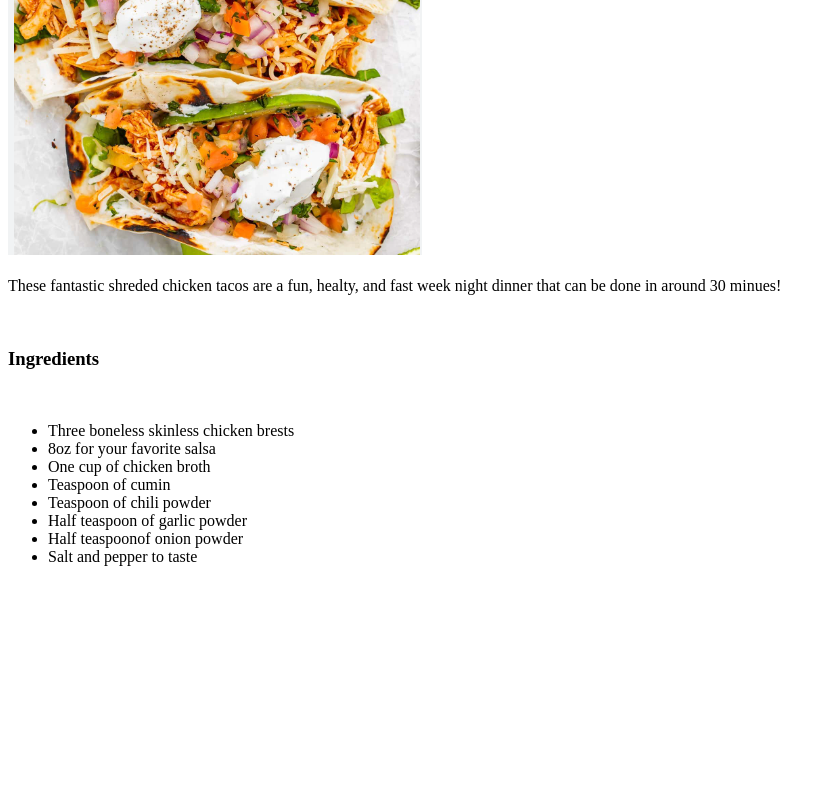
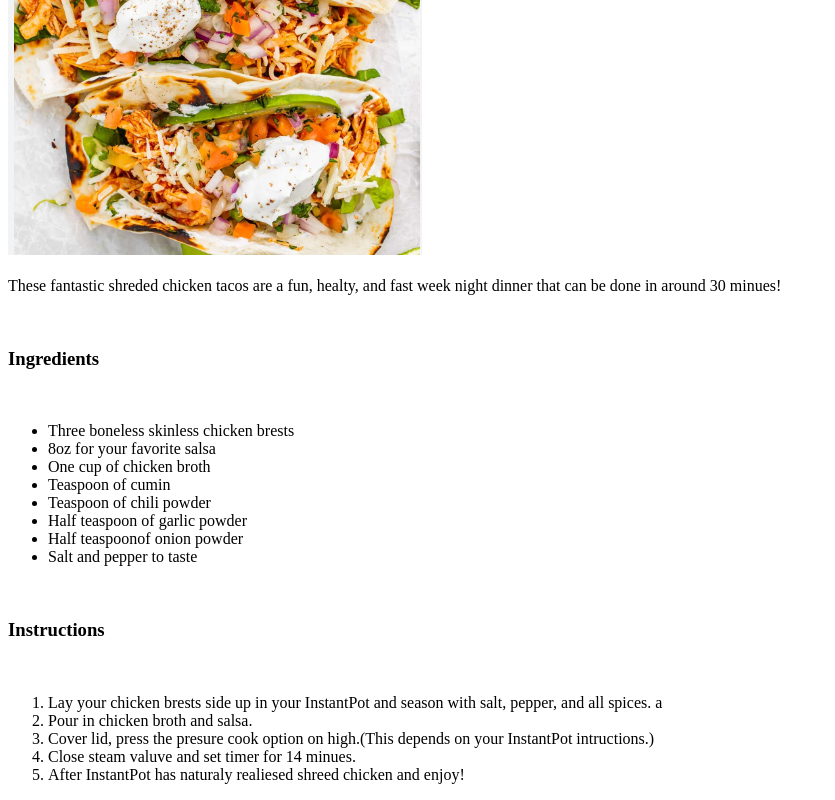
Before and after one commit to Nico28/odin-recipes, a plain HTML site: page recipes/InstantPot_Taco_Chicken.html in a window 1280 px wide. Shown: the part 453-1253 px from the top of the page, without its empty margins (0-835 px from the left). Before the commit the page ends 1035 px from the top, so only its background shows below. Drawn offline with Linux system fonts and the light colour scheme.

Commit message:
Edit recipes/InstantPot_Taco_Chicken.html

```diff
--- a/recipes/InstantPot_Taco_Chicken.html
+++ b/recipes/InstantPot_Taco_Chicken.html
@@ -15,7 +15,7 @@
         <br>
         <h3>Ingredients</h3>
         <br>
-        <p>
+
            <ul>
                <li>Three boneless skinless chicken brests</li>
                <li>8oz for your favorite salsa</li>
@@ -26,6 +26,17 @@
                <li>Half teaspoonof onion powder</li>
                <li>Salt and pepper to taste</li>
            </ul>
-        </p>
+           <br>
+           <h3>Instructions</h3>
+           <br>
+           <ol>
+                <li>Lay your chicken brests side up in your InstantPot and season with salt, pepper, and all spices. a</li>
+                <li>Pour in chicken broth and salsa.</li>
+                <li>Cover lid, press the presure cook option on high.(This depends on your InstantPot intructions.)</li>
+                <li>Close steam valuve and set timer for 14 minues.</li>
+                <li>After InstantPot has naturaly realiesed shreed chicken and enjoy!</li>
+            </ol>
+
+
     </body>
 </html>
```
